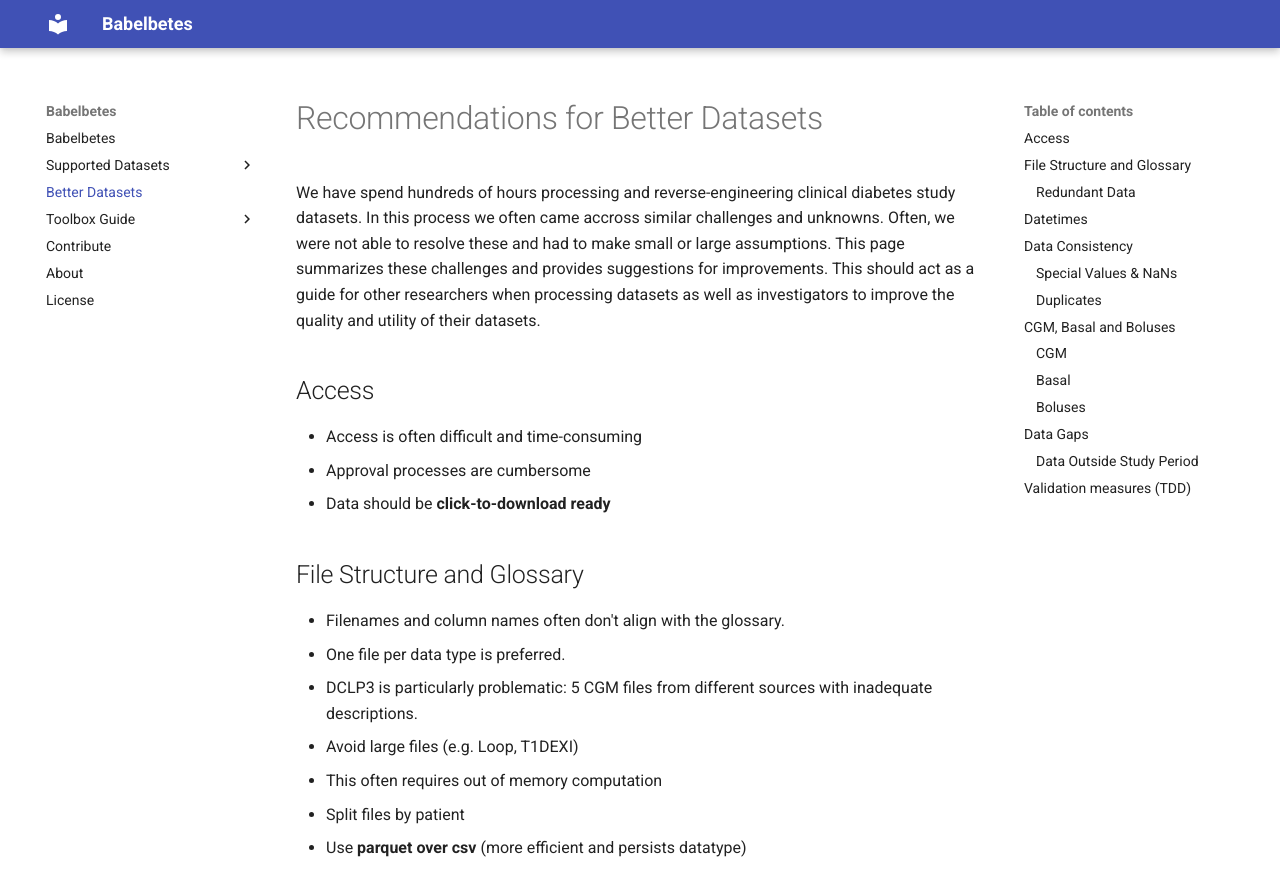
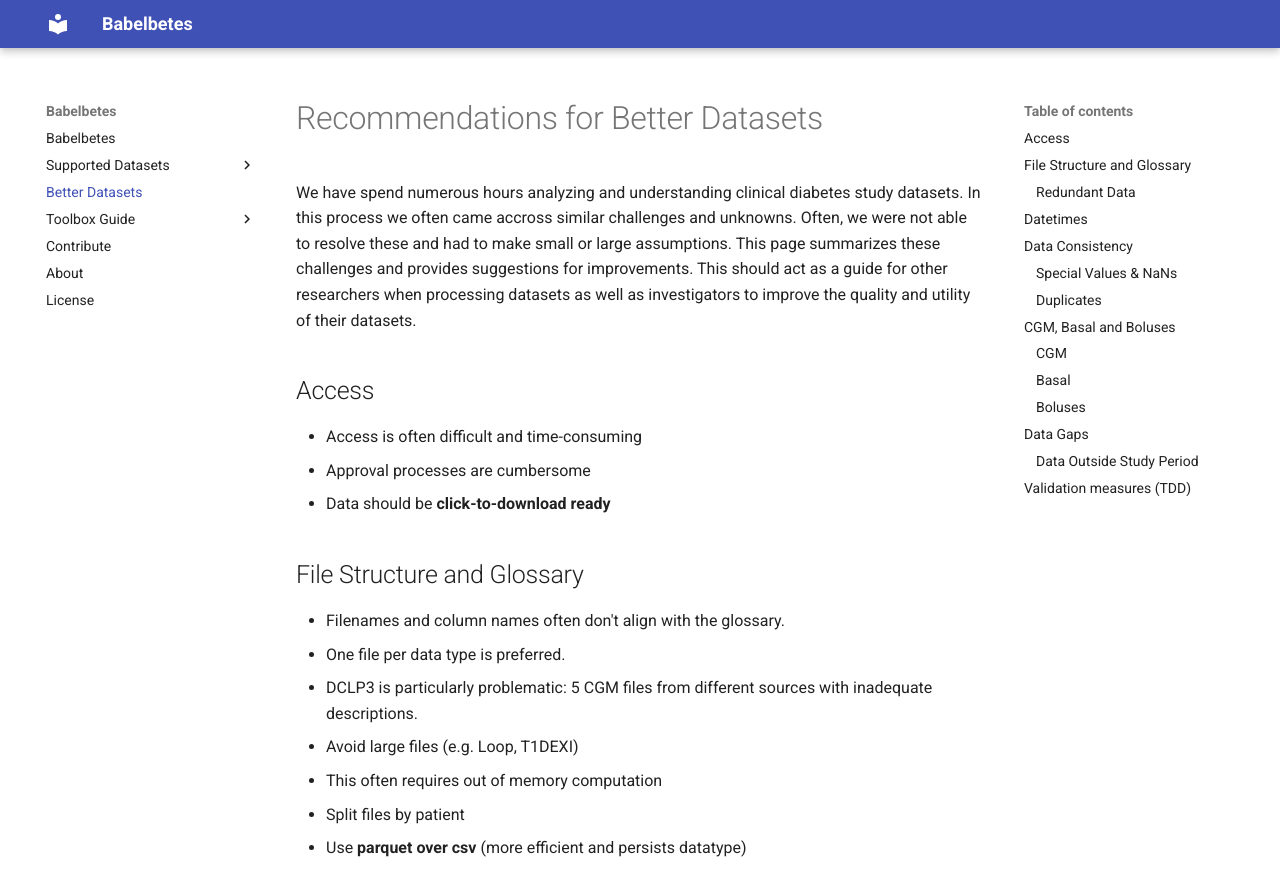
Before and after one commit to nudgebg/egvinsulin, an MkDocs documentation site: the page built from docs/recommendations.md, in a window 1280 px wide and 900 px high. Shown: the top 896 px of the window. Built offline with MkDocs 1.6.1 and Material for MkDocs 9.7.7, drawn with Linux system fonts in a browser that asks for light colours.

Commit message:
[122-doc-update] remove reverse engineering term

```diff
--- a/docs/recommendations.md
+++ b/docs/recommendations.md
@@ -1,6 +1,6 @@
 # Recommendations for Better Datasets
 
-We have spend hundreds of hours processing and reverse-engineering clinical diabetes study datasets. In this process we often came accross similar challenges and unknowns. Often, we were not able to resolve these and had to make small or large assumptions. This page summarizes these challenges and provides suggestions for improvements. This should act as a guide for other researchers when processing datasets as well as investigators to improve the quality and utility of their datasets.
+We have spend numerous hours analyzing and understanding clinical diabetes study datasets. In this process we often came accross similar challenges and unknowns. Often, we were not able to resolve these and had to make small or large assumptions. This page summarizes these challenges and provides suggestions for improvements. This should act as a guide for other researchers when processing datasets as well as investigators to improve the quality and utility of their datasets.
 
 ## Access
 - Access is often difficult and time-consuming
```
Also changed, not shown: docs/data_sets/REPLACE_BG.md (+1 -1 lines).
